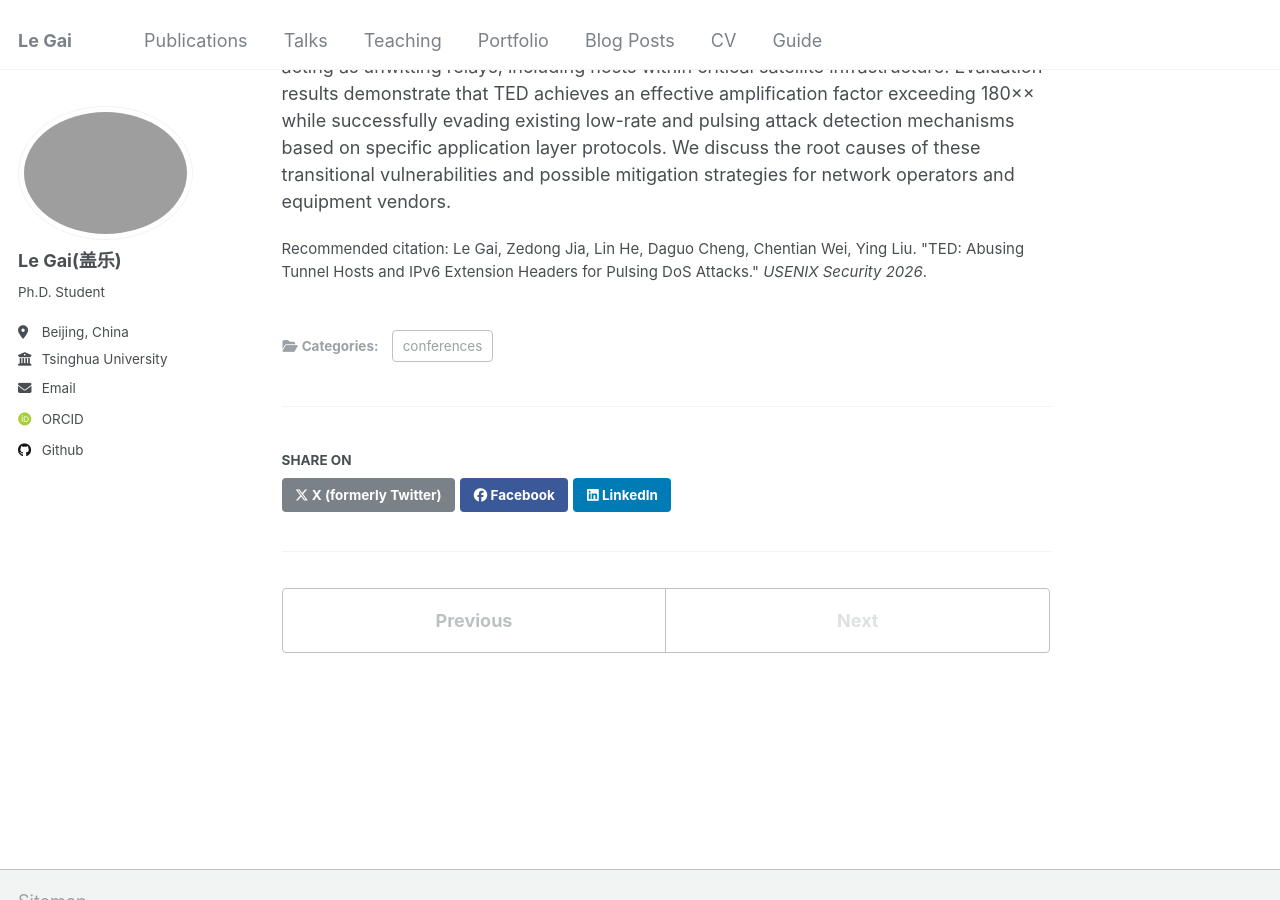
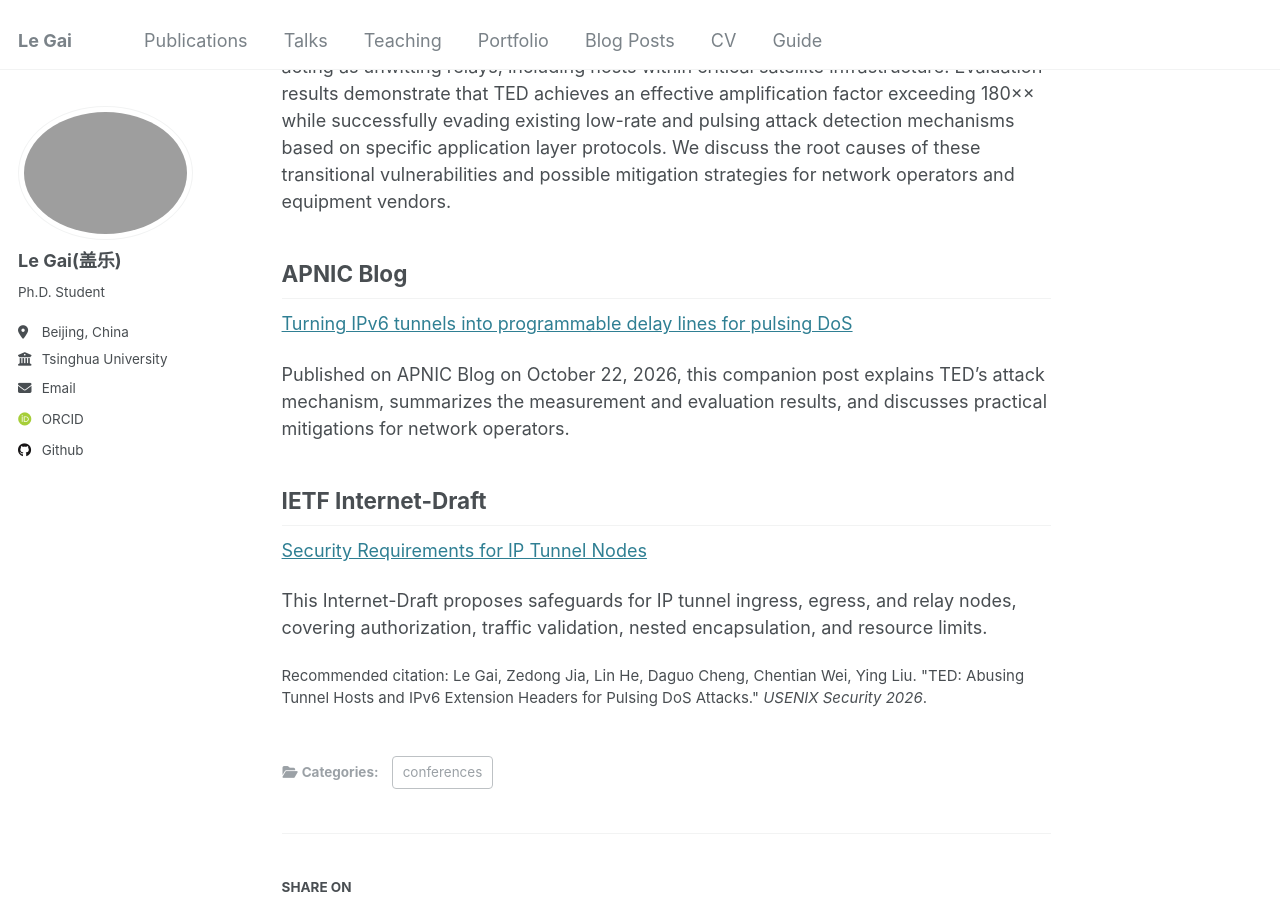
Before and after one commit to LeGai325/LeGai325.github.io, a Jekyll site: the page built from _publications/usenix security26.md, in a window 1280 px wide and 900 px high, scrolled down 475 px. Built offline with Jekyll 4.4.1, drawn with Linux system fonts in a browser that asks for light colours; some web fonts are replaced.

Commit message:
Update usenix security26.md

```diff
--- a/_publications/usenix security26.md
+++ b/_publications/usenix security26.md
@@ -8,3 +8,15 @@ citation: 'Le Gai, Zedong Jia, Lin He, Daguo Cheng, Chentian Wei, Ying Liu. &quo
 ---
 
 IP tunneling mechanisms are widely deployed to facilitate the Internet's transition from IPv4 to IPv6, yet their security implications remain insufficiently scrutinized. In this paper, we present TED, a novel pulsing denial-of-service attack that exploits structural vulnerabilities in IP tunneling and IPv6 Extension Headers (EHs) processing. Unlike prior amplification attacks that depend on application-layer services, TED operates entirely at the network layer, requiring no victim interaction, prolonged traffic accumulation, or protocol-specific dependencies. Delay lines are constructed by TED through nested EHs, capitalizing on the tunnel hosts' blind forwarding logic and lack of deep packet inspection. These artificial delay lines allow attackers to solve the send-time schedule problem, converging asynchronous, low-rate traffic into a destructive, high-magnitude pulse at the victim. Our Internet-wide measurement identified over 1.9 million vulnerable tunnel hosts acting as unwitting relays, including hosts within critical satellite infrastructure. Evaluation results demonstrate that TED achieves an effective amplification factor exceeding 180×× while successfully evading existing low-rate and pulsing attack detection mechanisms based on specific application layer protocols. We discuss the root causes of these transitional vulnerabilities and possible mitigation strategies for network operators and equipment vendors.
+
+## APNIC Blog
+
+[Turning IPv6 tunnels into programmable delay lines for pulsing DoS](https://blog.apnic.net/2026/10/22/turning-ipv6-tunnels-into-programmable-delay-lines-for-pulsing-dos/)
+
+Published on APNIC Blog on October 22, 2026, this companion post explains TED's attack mechanism, summarizes the measurement and evaluation results, and discusses practical mitigations for network operators.
+
+## IETF Internet-Draft
+
+[Security Requirements for IP Tunnel Nodes](https://datatracker.ietf.org/doc/draft-gai-intarea-ip-tunnel-node-security/)
+
+This Internet-Draft proposes safeguards for IP tunnel ingress, egress, and relay nodes, covering authorization, traffic validation, nested encapsulation, and resource limits.
```
